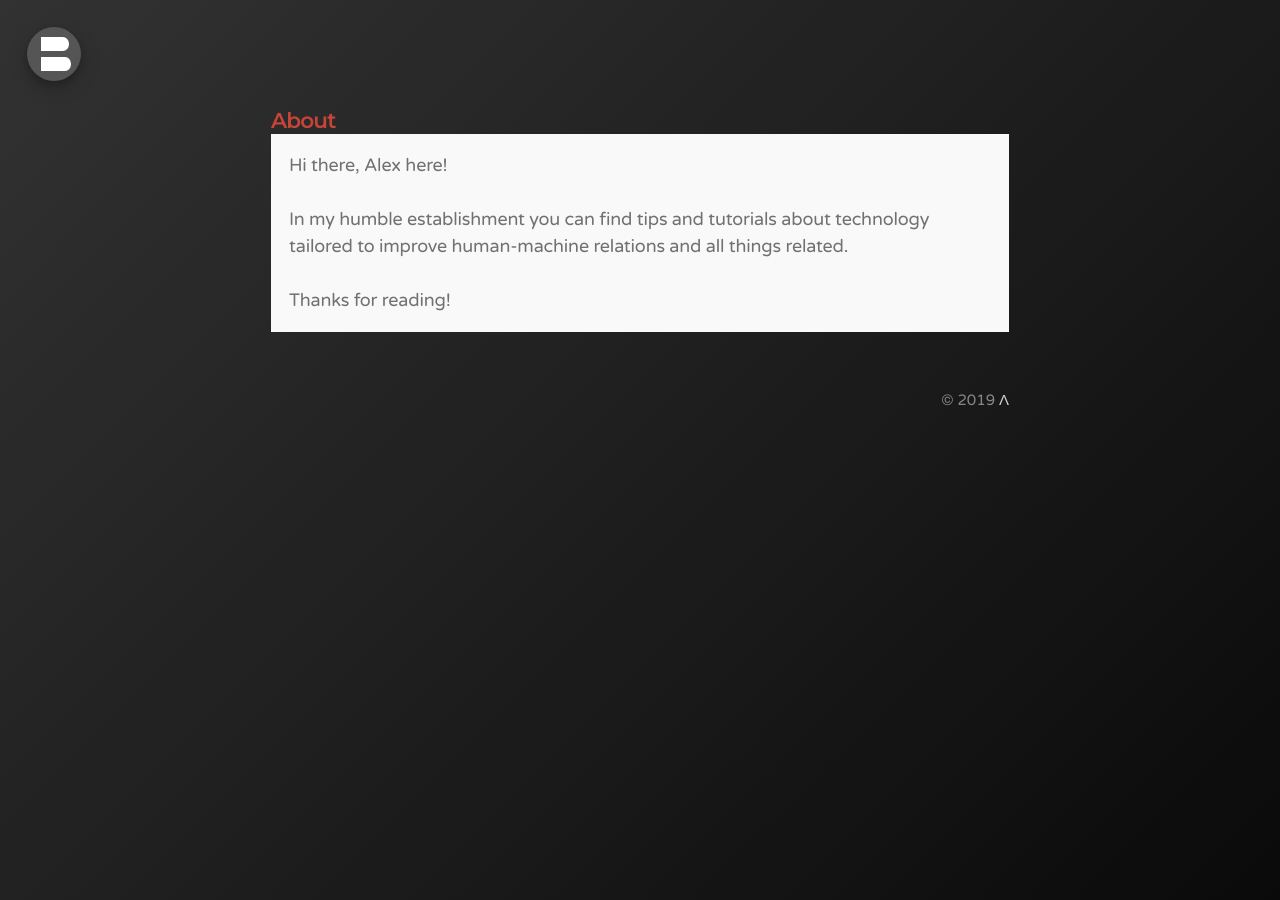
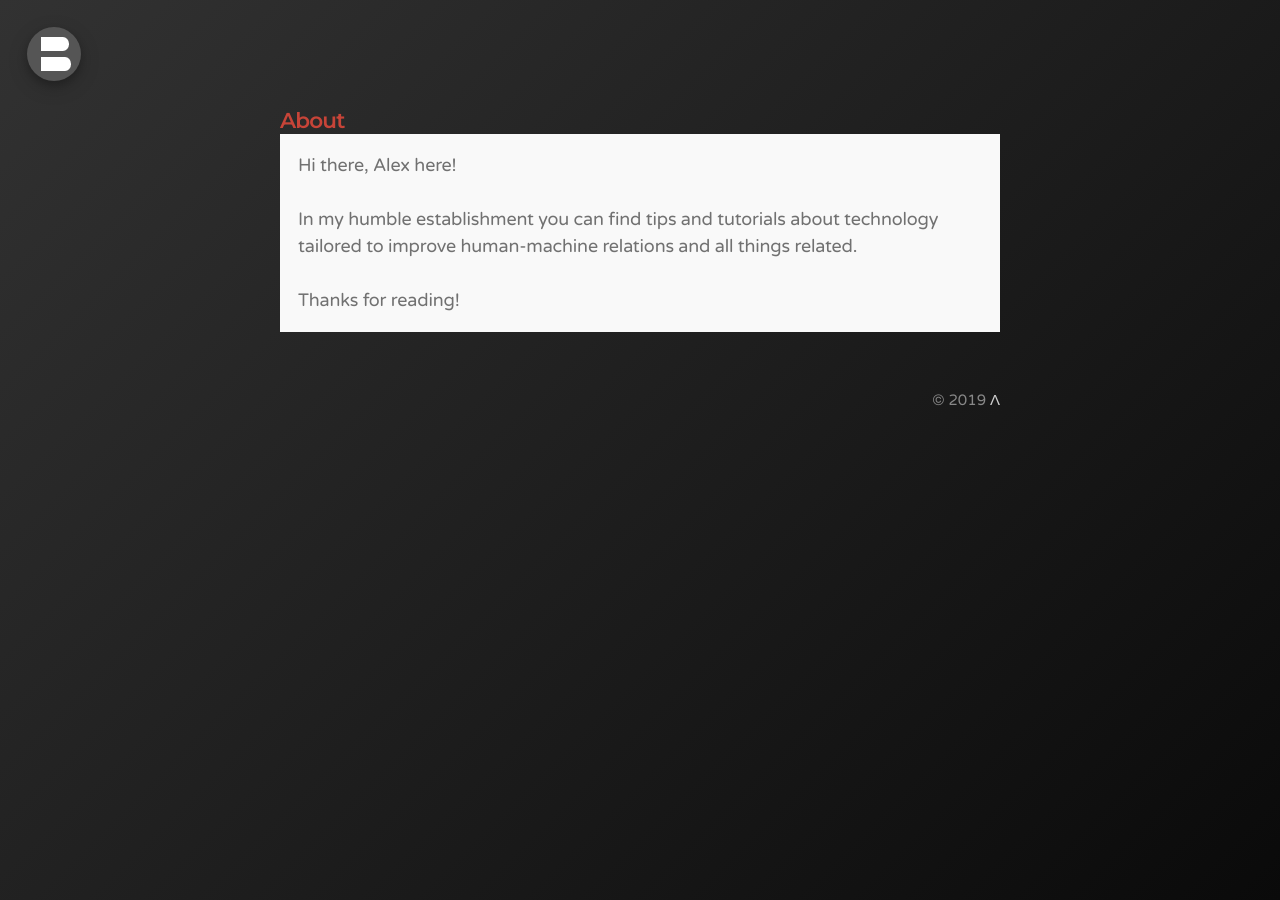
Before and after one commit to bonina/bonina.github.io, a Jekyll site: the page built from about.md, in a window 1280 px wide. Built offline with Jekyll 4.4.1, drawn with Linux system fonts in a browser that asks for light colours.

Commit message:
Update _message.scss

```diff
--- a/_sass/_message.scss
+++ b/_sass/_message.scss
@@ -5,6 +5,7 @@
 
 .message {
   margin-bottom: 1rem;
+  max-width: 40rem;
   padding: 1rem;
   color: #717171;
   background-color: #f9f9f9;
```
